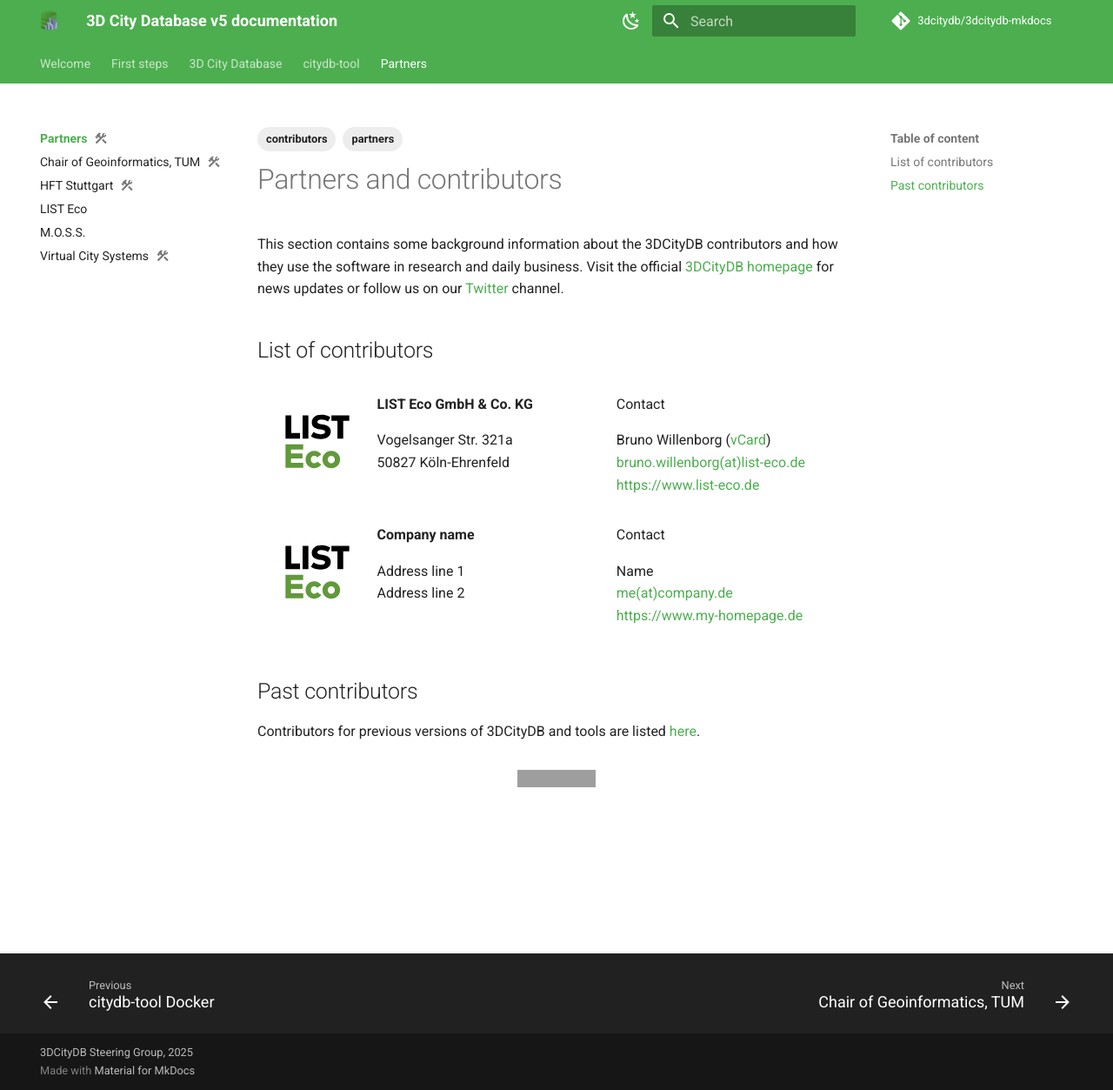
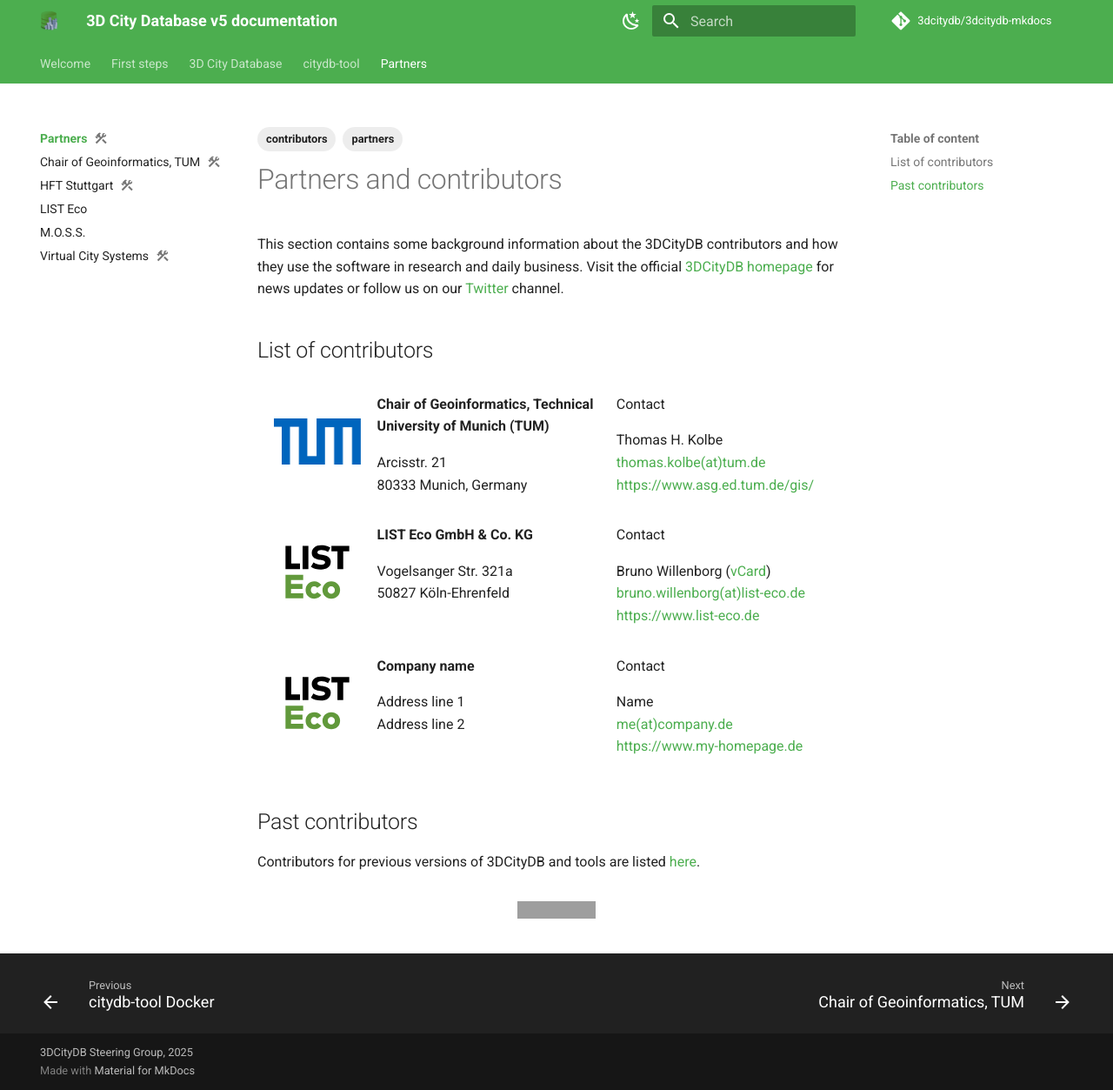
Before and after one commit to BWibo/3dcitydb-mkdocs, an MkDocs documentation site: the page built from docs/partners/index.md, in a window 1280 px wide and 1253 px high. Shown: the whole window at 87% size. Built offline with MkDocs 1.6.1 and Material for MkDocs 9.7.7, drawn with Linux system fonts in a browser that asks for light colours; comment, search, counter and statistics services are not loaded; grey boxes are pictures that could not be loaded.

Commit message:
Update index.md, added TUM

```diff
--- a/docs/partners/index.md
+++ b/docs/partners/index.md
@@ -15,6 +15,30 @@
 ## List of contributors
 
 <div style="display: table; width: 100%;">
+
+  <div style="display: table-row;">
+    <div style="display: table-cell; text-align: center; vertical-align: middle; width: 20%;">
+      <a href="tum-gis/"><img src="./assets/TUMLogo_oZ_Vollfl_blau_RGB.png" alt="Icon" style="max-width: 100px;"></a>
+    </div>
+    <div style="display: table-cell; text-align: left; vertical-align: top; width: 40%;">
+      <p>
+        <b>Chair of Geoinformatics, Technical University of Munich (TUM)</b>
+      </p>
+      <p>
+         Arcisstr. 21</br>
+         80333 Munich, Germany
+      </p>
+    </div>
+    <div style="display: table-cell; text-align: left; vertical-align: top; width: 40%;">
+      <p>Contact</p>
+      <p>
+        Thomas H. Kolbe</br>
+        <a href="mailto:thomas.kolbe(at)tum.de">thomas.kolbe(at)tum.de</a></br>
+        <a href="https://www.asg.ed.tum.de/gis/" target="_blank">https://www.asg.ed.tum.de/gis/</a>
+      </p>
+    </div>
+  </div>
+
   <div style="display: table-row;">
     <div style="display: table-cell; text-align: center; vertical-align: middle; width: 20%;">
       <a href="list-eco/"><img src="./assets/List_Eco_Farbe_sRGB.svg" alt="Icon" style="max-width: 100px;"></a>
```
